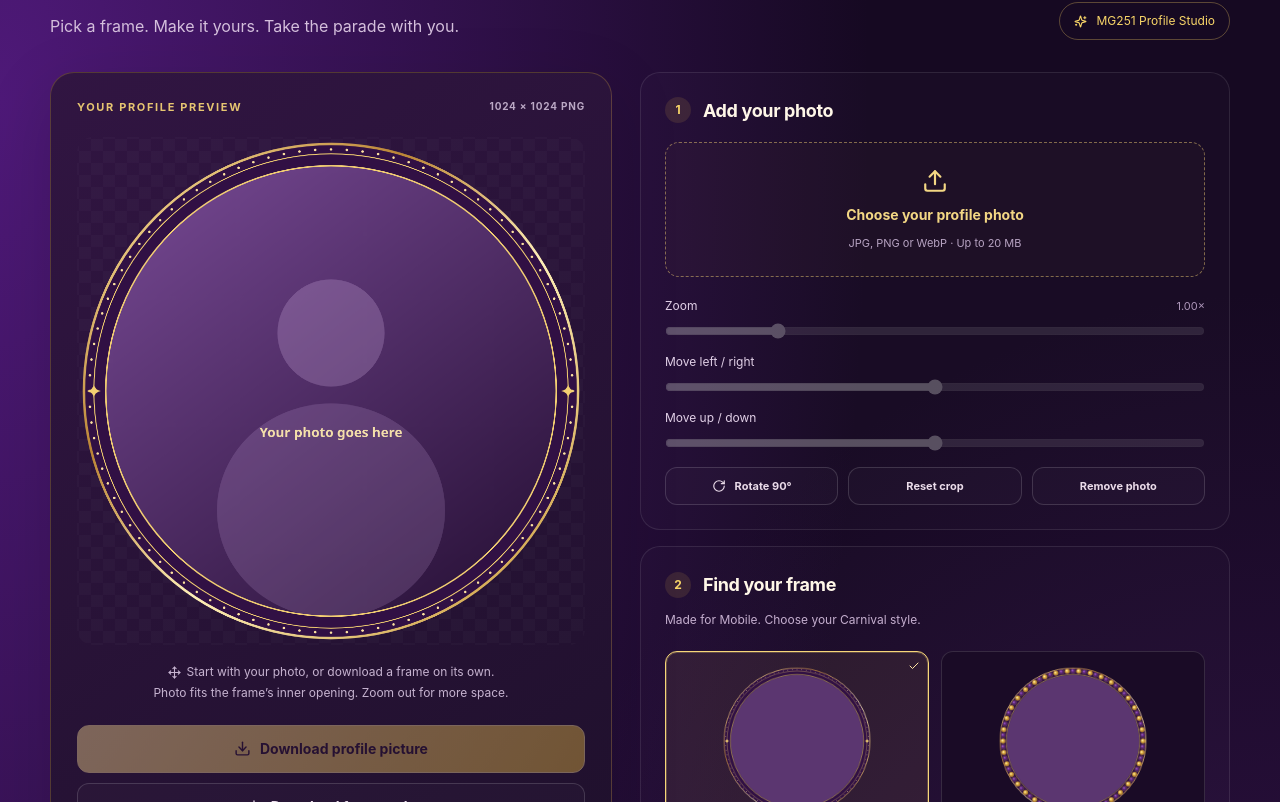
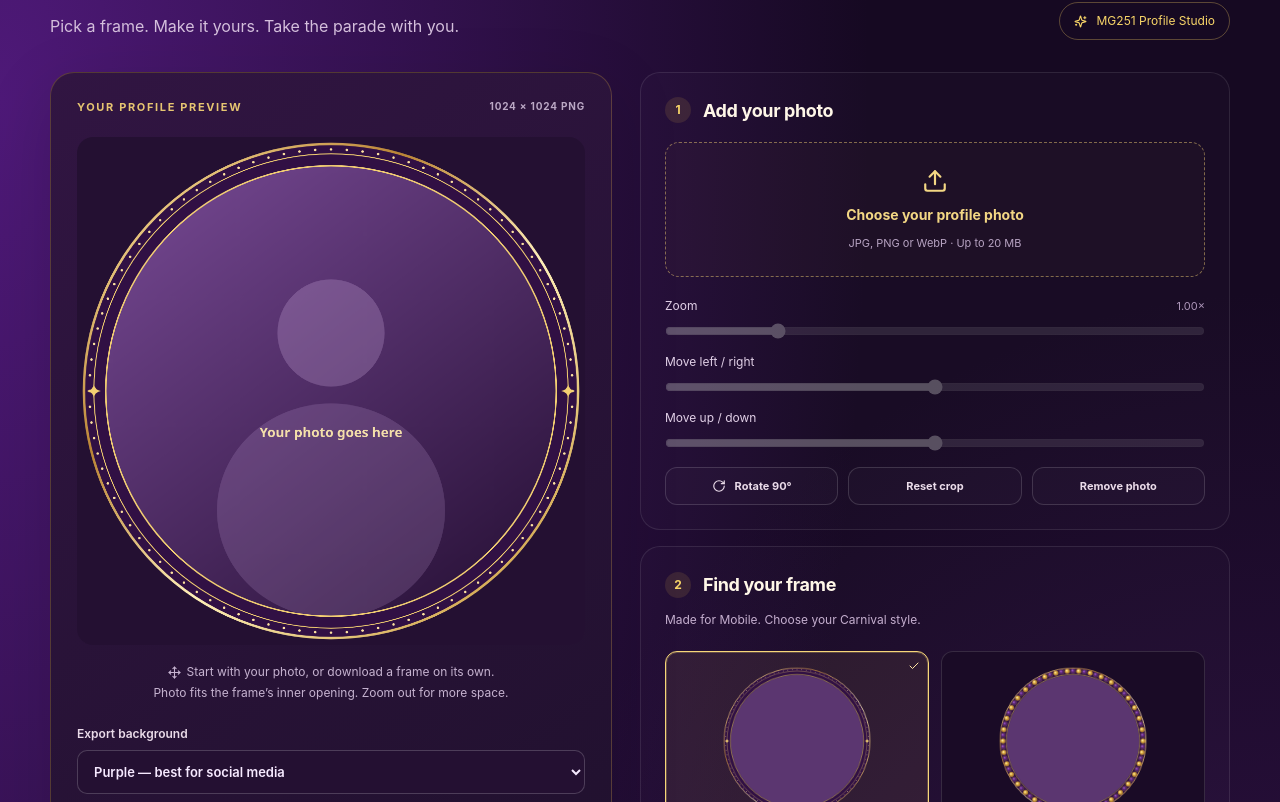
Before and after one commit to TheCryptoArborist/251mardigras, a Next.js app: page /profile-studio in a window 1280 px wide. Shown: the part 298-1100 px from the top of the page. Built offline with nearby package versions, Linux system fonts and the light colour scheme.

Commit message:
Add purple social export background by default with transparent option

```diff
--- a/src/app/profile-studio/studio.module.css
+++ b/src/app/profile-studio/studio.module.css
@@ -26,3 +26,5 @@
 .downloadFallback{background:none;border:0;color:#f3cf72;text-decoration:underline;font-size:12px;cursor:pointer;margin-top:12px;padding:9px;min-height:44px}.downloadFallback:disabled{opacity:.4;cursor:not-allowed}
 
 .noArtworkChoice{flex-direction:row;justify-content:center;gap:9px;min-height:44px;width:160px;max-width:100%;margin:12px auto 0;padding:10px 16px;font-size:12px}
+
+.exportBackground{display:block;text-align:left;font-size:12px;font-weight:600;color:#eadbe9;margin-top:18px}.exportHelp{color:#bda8c9;font-size:11px;line-height:1.6;text-align:left;margin:9px 0 18px}
--- a/src/app/profile-studio/studio.tsx
+++ b/src/app/profile-studio/studio.tsx
@@ -82,6 +82,7 @@ export default function ProfileStudio() {
   const [frame,setFrame]=useState<Frame>("classic"),[badge,setBadge]=useState<Badge>("none"),[phrase,setPhrase]=useState("");
   const [hasPhoto,setHasPhoto]=useState(false),[zoom,setZoom]=useState(1),[x,setX]=useState(0),[y,setY]=useState(0),[rotation,setRotation]=useState(0),[badgeSize,setBadgeSize]=useState(176);
   const [error,setError]=useState(""),[status,setStatus]=useState(""),[revision,setRevision]=useState(0);
+  const [exportBackground,setExportBackground]=useState<"purple"|"transparent">("purple");
   const [shareFiles,setShareFiles]=useState<{renderer:unknown;revision:number;profile:File|null;frame:File}|null>(null);
   const [nativeImageShare,setNativeImageShare]=useState(false);
   const [societySearch,setSocietySearch]=useState("");
@@ -129,6 +130,12 @@ export default function ProfileStudio() {
 
   const render=useCallback((c:CanvasRenderingContext2D,frameOnly=false)=>{
     c.clearRect(0,0,1024,1024);
+    if(exportBackground==="purple"){
+      c.save();c.fillStyle="#241032";c.fillRect(0,0,1024,1024);
+      // Frame-only files still need an open center for placing over a photo.
+      if(frameOnly){c.globalCompositeOperation="destination-out";c.drawImage((portraitOpenings.current[frame]??getClassicOpening()).mask,0,0);}
+      c.restore();
+    }
     if(!frameOnly){
       const opening=portraitOpenings.current[frame]??getClassicOpening();
       const layer=photoLayer.current??document.createElement("canvas");
@@ -161,7 +168,7 @@ export default function ProfileStudio() {
       }
 
     }
-  },[frame,badge,phrase,zoom,x,y,rotation,badgeSize,badgeBacking,badgeX,badgeY,societyImage,artworkRemoveWhite,frameArtwork]);
+  },[frame,badge,phrase,exportBackground,zoom,x,y,rotation,badgeSize,badgeBacking,badgeX,badgeY,societyImage,artworkRemoveWhite,frameArtwork]);
   useEffect(()=>{const c=canvas.current?.getContext("2d");if(c)render(c);},[render,revision,hasPhoto]);
   // Prepare files before the tap: iOS requires share() during the user gesture.
   useEffect(()=>{
@@ -240,12 +247,14 @@ const out=document.createElement("canvas");out.width=out.height=1024;const c=out
             <button type="button" className={s.secondary} onClick={()=>{setBadgeX(0);setBadgeY(0);}}>Reset badge position</button>
             <p className={s.small} style={{marginTop:0}}>Position stays inside the frame’s circular boundary. Movement stops at the edge.</p>
           </div>}
-          <label className={s.label} style={{display:"block",marginTop:20}}>Say it your way<select className={s.select} value={phrase} onChange={e=>setPhrase(e.target.value)}><option value="">No wording</option>{["Ready for Mardi Gras","Meet Me on the Route","Mobile Mardi Gras 2027"].map(p=><option key={p}>{p}</option>)}</select></label><p className={s.small}>Your download has transparent corners. Frame-only downloads also have a transparent center.</p>
+          <label className={s.label} style={{display:"block",marginTop:20}}>Say it your way<select className={s.select} value={phrase} onChange={e=>setPhrase(e.target.value)}><option value="">No wording</option>{["Ready for Mardi Gras","Meet Me on the Route","Mobile Mardi Gras 2027"].map(p=><option key={p}>{p}</option>)}</select></label><p className={s.small}>{exportBackground==="purple"?"Purple fills the space outside your frame. Frame-only downloads keep a transparent center.":"Your download has transparent corners. Frame-only downloads also have a transparent center."}</p>
         </section>
       </div>
       <div className={s.preview}><div className={s.previewHead}><span>YOUR PROFILE PREVIEW</span><span>1024 × 1024 PNG</span></div>
         <div className={s.canvasWrap}><canvas ref={canvas} className={s.canvas} width={1024} height={1024} role="img" aria-label={`Profile picture preview with ${frames.find(f=>f.id===frame)?.name} frame${hasPhoto?" and your photo":""}`} onPointerDown={e=>{if(!hasPhoto)return;e.currentTarget.setPointerCapture(e.pointerId);drag.current={x:e.clientX,y:e.clientY,ox:x,oy:y};}} onPointerMove={e=>{if(!drag.current)return;const d=drag.current,scale=1024/e.currentTarget.getBoundingClientRect().width;setX(Math.max(-400,Math.min(400,d.ox+(e.clientX-d.x)*scale)));setY(Math.max(-400,Math.min(400,d.oy+(e.clientY-d.y)*scale)));}} onPointerUp={()=>{drag.current=null;}} onPointerCancel={()=>{drag.current=null;}}/></div>
         <p className={s.hint}><Move size={13} style={{display:"inline",marginRight:6}}/>{hasPhoto?"Drag your photo to position it, or use the sliders.":"Start with your photo, or download a frame on its own."}<br/>Photo fits the frame’s inner opening. Zoom out for more space.</p>
+        <label className={s.exportBackground}>Export background<select className={s.select} aria-label="Export background" value={exportBackground} onChange={e=>setExportBackground(e.target.value as "purple"|"transparent")}><option value="purple">Purple — best for social media</option><option value="transparent">Transparent — for overlays &amp; editing</option></select></label>
+        <p className={s.exportHelp}>{exportBackground==="purple"?"Fills the space around your frame so apps won’t turn it white.":"Keeps the outside clear. Some social apps may replace transparency with white."}</p>
         <div className={s.downloadRow}><button className={s.primary} disabled={!hasPhoto||!filesReady} onClick={()=>download()}><Download size={17}/> {nativeImageShare?"Save or share profile picture":"Download profile picture"}</button><button className={s.secondary} disabled={!filesReady} onClick={()=>download(true)}><Download size={16}/> {nativeImageShare?"Save or share frame only":"Download frame only"}</button></div>
         {nativeImageShare&&<><p className={s.small}>Choose Save Image, Messages, or another app in your phone’s share sheet. Available actions depend on your phone.</p><button className={s.downloadFallback} disabled={!filesReady} onClick={()=>download(!hasPhoto,true)}>Download PNG instead</button></>}
         {exportReady&&!filesReady&&<p className={s.small} role="status">Preparing your PNG…</p>}
```
